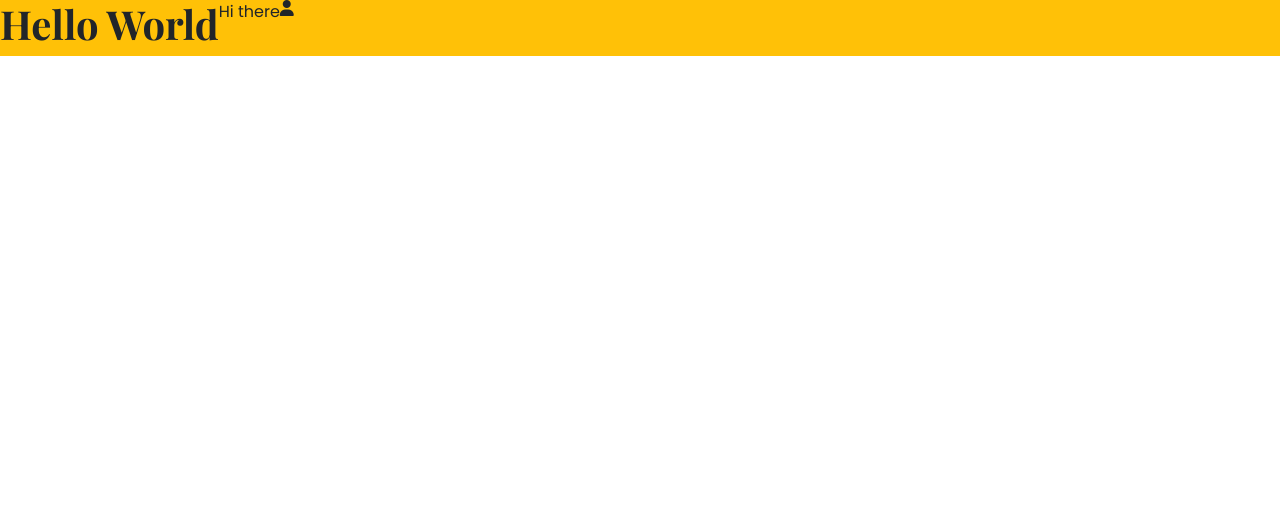
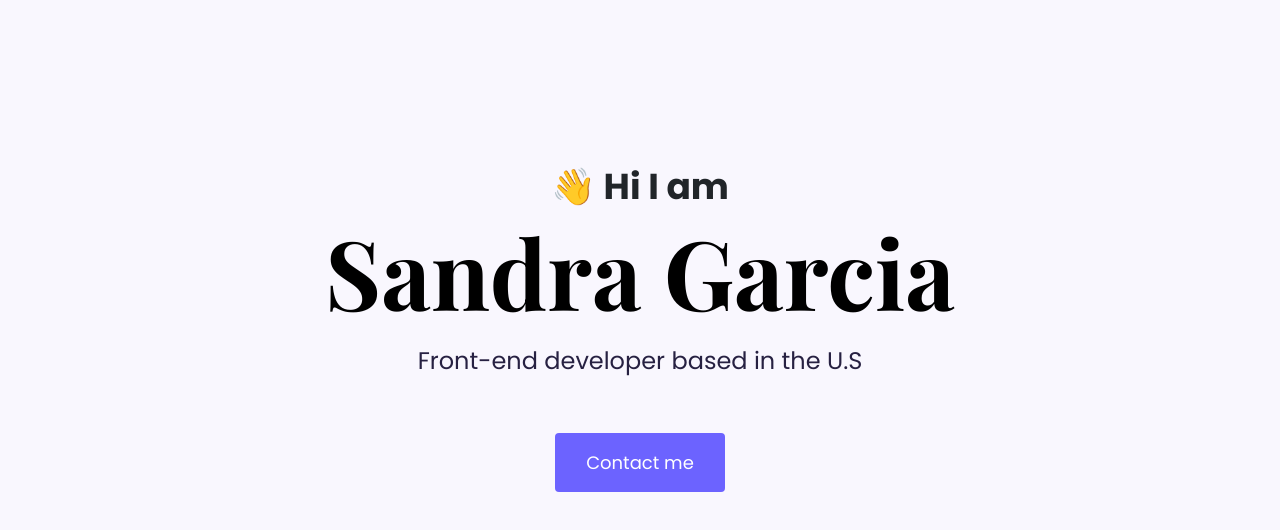
Before and after one commit to Garciasince00/portfolio-project, a plain HTML site: page index.html in a window 1280 px wide. Drawn offline with nearby package versions, Linux system fonts and the light colour scheme.

Commit message:
Added homepage html and CSS

```diff
--- a/index.html
+++ b/index.html
@@ -20,10 +20,11 @@
     <script src="https://kit.fontawesome.com/d506cf6ba6.js" crossorigin="anonymous"></script>
 </head>
 <body>
-  <div class="d-flex bg-warning">
-          <h1>Hello World</h1>
-          <p>Hi there</p>
-          <i class="fa-solid fa-user"></i>
+  <div class="hero">
+      <p>👋 Hi I am</p>
+      <h1>Sandra Garcia</h1>
+      <h2 class="mb-5">Front-end developer based in the U.S</h2>
+      <a href="#" class="btn btn-branding">Contact me</a>
         </div>
   </body>
 </html>
--- a/src/style.css
+++ b/src/style.css
@@ -1,9 +1,49 @@
+:root {
+    --branding-color: #6C63FF;
+    --secondary-color: #F9F7FE;
+    --heading-font-family: 'Playfair Display', serif;
+    --default-font-family: 'Poppins', sans-serif;
+}
+body {
+    font-family: var(--default-font-family);
+}
+
+
 h1 {
-    font-family: 'Playfair Display', serif;
+    font-size: 96px;
+    color: black;
+    font-family: var(--heading-font-family);
     font-weight: bold;
 }
 
-p {
-    font-family: 'Poppins', sans-serif;
+.hero {
+    text-align: center;
+    background-color: var(--secondary-color);
+    padding: 160px 20px;
+
+}
+
+.hero p {
+
+    font-weight: bold;
+    font-size: 36px;
+    margin: 0;
+}
+
+
+.hero h2 {
+
     font-weight: normal;
+    line-height: 2;
+    font-size:  24px;
+    color: #272142 ;
 }
+
+.btn-branding {
+    background-color: var(--branding-color);
+    color: white;
+    border-radius: 4px;
+    font-size: 18px;
+    line-height: 27px;
+    padding: 15px 30px;
+}
```
